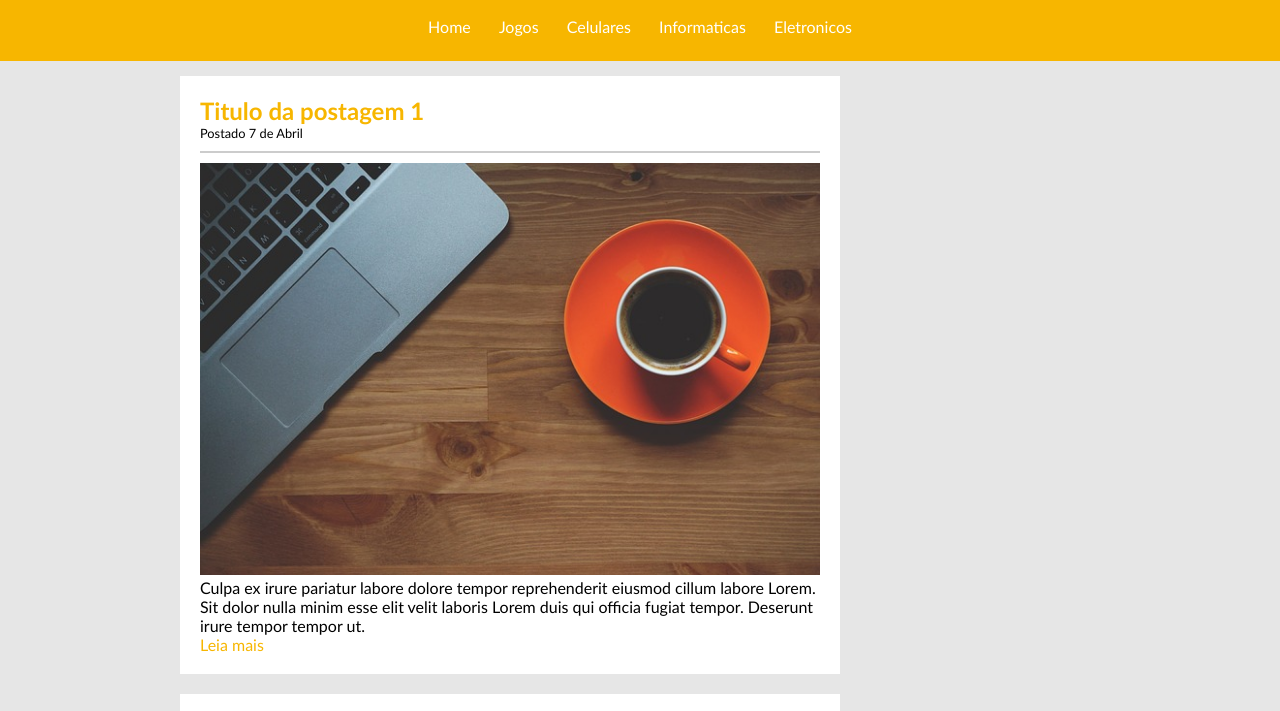
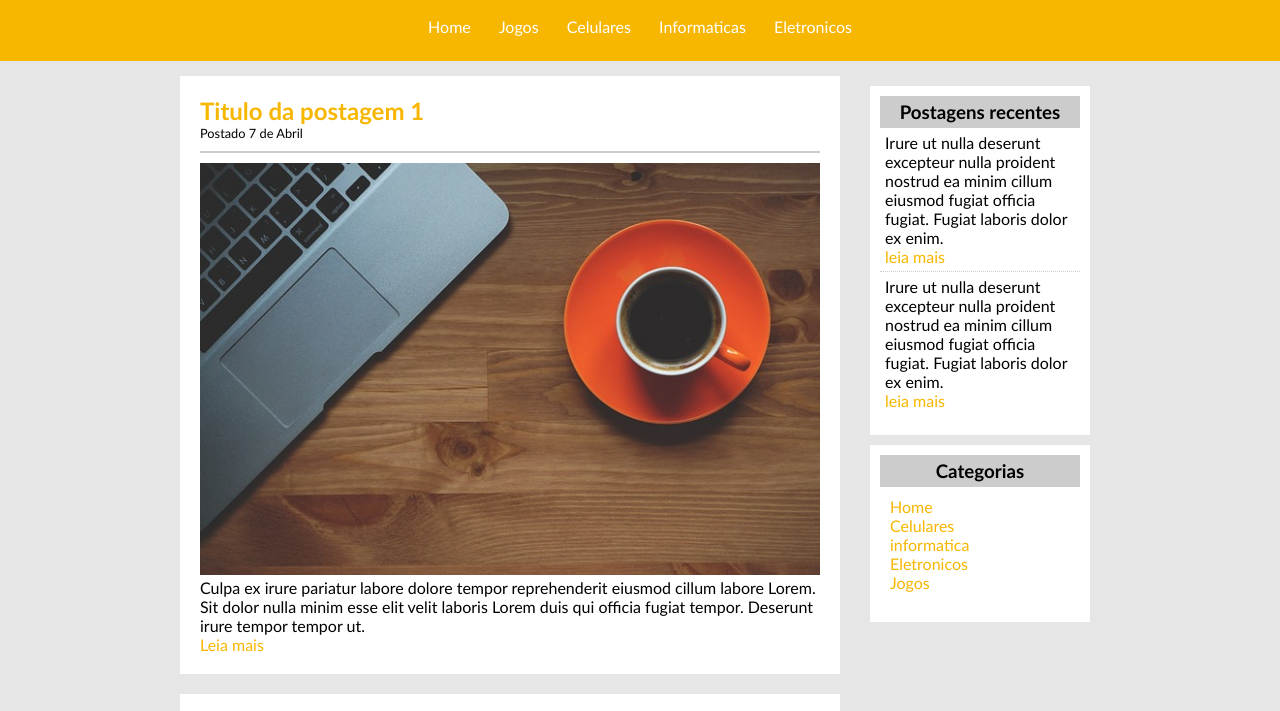
Before and after one commit to MaykeSN/TecBlogSite, a plain HTML site: page index.html in a window 1280 px wide. Shown: the part 76-787 px from the top of the page. Drawn offline with Linux system fonts and the light colour scheme.

Commit message:
Mayke: site finalizado

```diff
--- a/css/style.css
+++ b/css/style.css
@@ -37,6 +37,18 @@ body{
     background: white;
 }
 
+.conteudo-lateral{
+    background: white;
+    padding: 10px;
+    padding-bottom: 20px;
+    margin: 10px;
+}
+.links-postagem-lateral{
+    padding: 10px;
+    padding-left: none;
+    padding-bottom: none;
+}
+
 #area-lateral{
     width: 240px;
     float: right;
@@ -48,16 +60,17 @@ body{
     padding: 15px;
     clear: both;
 }
-
-#area-lateral{
-    background: orange;
-}
 /* <------- Formatação do Menu --------> */
 
 a{
     text-decoration: none;
 }
 
+.postagem-lateral{
+    font-size: 1em;
+    padding: 5px;
+    border-bottom: 1px dotted #CCC;
+}
 a:link, a:visited{
     color: #f7b600;
 }
@@ -84,6 +97,12 @@ h1{
 h2{
     color:#f7b600;
 }
+h3{
+    color: black;
+    background: #CCC;
+    padding: 5px;
+    text-align: center;
+}
 
 .branco{
     color: white;
--- a/index.html
+++ b/index.html
@@ -53,9 +53,36 @@
 
             <div id="area-lateral">
 
-                <div id="conteudo-lateral">
+                <div class="conteudo-lateral">
+                    <h3>Postagens recentes</h3>
+
+                    <div class="postagem-lateral">
+                        <p>Irure ut nulla deserunt excepteur nulla proident nostrud ea minim cillum eiusmod fugiat officia fugiat. Fugiat laboris dolor ex enim.</p>
+                        <a href="">leia mais</a>
+                    </div>
+
+                    <div class="postagem-lateral" style="border-bottom: none;">
+                        <p>Irure ut nulla deserunt excepteur nulla proident nostrud ea minim cillum eiusmod fugiat officia fugiat. Fugiat laboris dolor ex enim.</p>
+                        <a href="">leia mais</a>
+                    </div>
 
                 </div>
+
+                <div class="conteudo-lateral">
+                    <h3>Categorias</h3>
+
+                    <div class="links-postagem-lateral">
+
+                        <a href="">Home</a><br>
+                        <a href="">Celulares</a><br>
+                        <a href="">informatica</a><br>
+                        <a href="">Eletronicos</a><br>
+                        <a href="">Jogos</a>
+
+                    </div>
+
+                </div>
+
            </div>
 
             <div id="rodape">
@@ -64,6 +91,5 @@
 
         </div>
 
-
     </body>
 </html>
```
